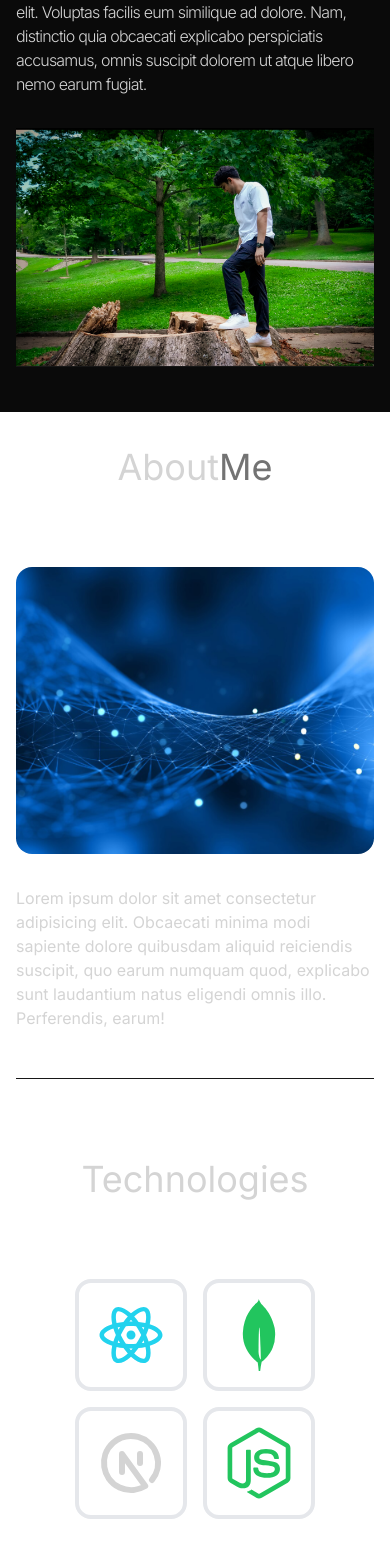
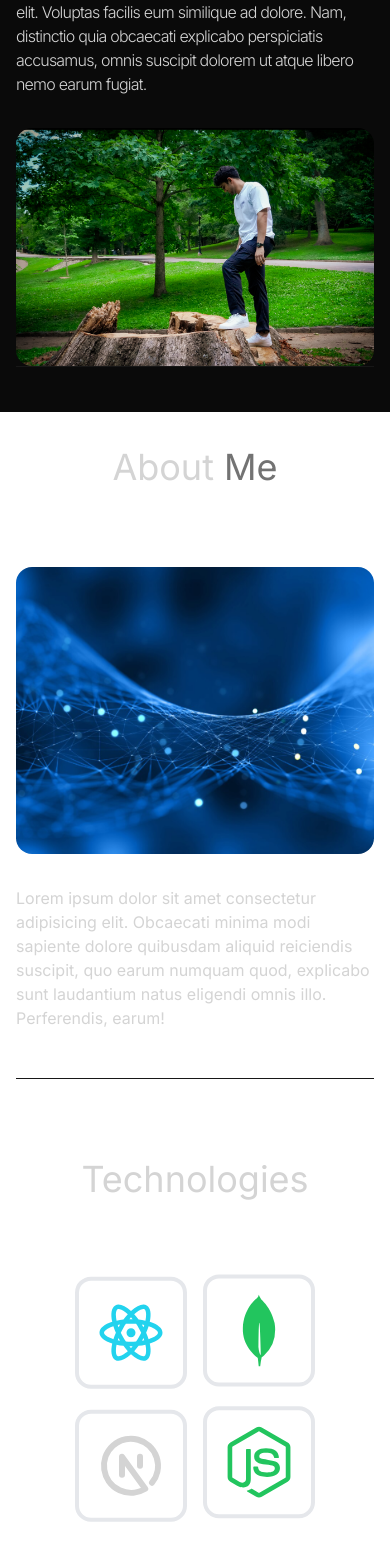
Before and after one commit to Sribhuvan-25/Personal-Website, a React (Vite) app: page / in a window 390 px wide. Shown: the part 432-1992 px from the top of the page. Built offline with nearby package versions, Linux system fonts and the light colour scheme.

Commit message:
Added animation using framer motion

```diff
--- a/src/components/About.jsx
+++ b/src/components/About.jsx
@@ -1,26 +1,35 @@
 import aboutImage from "../assets/about.png"
+import { motion } from "framer-motion"
 
 const About = () => {
   return (
     <div className="border-b border-neutral-900 pb-4">
         <h2 className="my-20 text-center text-4xl">
-        About
+        About{" "}
         <span className="text-neutral-500">Me</span>
         </h2>
         <div className="flex flex-wrap">
-            <div className="w-full lg:w-1/2 lg:p-8">
+            <motion.div
+            whileInView={{opacity: 1, x:0}}
+            initial={{opacity: 0, x:-100}}
+            transition={{duration: 0.5}}
+            className="w-full lg:w-1/2 lg:p-8">
                 <div className="flex items-center justify-center">
                     <img className="rounded-2xl" src={aboutImage} alt="" />
                 </div>
-            </div>
-            <div className="w-full lg:w-1/2">
+            </motion.div>
+            <motion.div
+            whileInView={{opacity: 1, x:0}}
+            initial={{opacity: 0, x:100}}
+            transition={{duration: 0.5}}
+            className="w-full lg:w-1/2">
                     <div className="flex justify-center lg:justify-start">
                         <p className="my-2 max-w-xl py-6">Lorem ipsum dolor sit amet consectetur adipisicing elit.
                             Obcaecati minima modi sapiente dolore quibusdam aliquid reiciendis suscipit, quo earum
                             numquam quod, explicabo sunt laudantium natus eligendi omnis illo. Perferendis, earum!
                         </p>
                     </div>
-            </div>
+            </motion.div>
         </div>
     </div>
   )
--- a/src/components/Experience.jsx
+++ b/src/components/Experience.jsx
@@ -1,18 +1,33 @@
 import { EXPERIENCES } from "../constants"
+import { motion } from "framer-motion"
 
 const Experience = () => {
   return (
     <div className="border-b border-neutral-900 pb-4">
-      <h2 className="my-20 text-center text-4xl">Experience</h2>
+        <motion.h2
+        whileInView={{opacity: 1, y: 0}}
+        initial={{opacity: 0, y: -100}}
+        transition={{duration: 1.5}}
+        className="my-20 text-center text-4xl">
+            Experience
+        </motion.h2>
       <div>
         {EXPERIENCES.map((exp, idx) => (
             <div
                 key={idx}
                 className="mb-8 flex flex-wrap lg:justify-center">
-                <div className="w-full lg:w-1/4">
+                <motion.div
+                whileInView={{opacity: 1, x: 0}}
+                initial={{opacity: 0, x: -100}}
+                transition={{duration: 1.5}}
+                className="w-full lg:w-1/4">
                     <p className="mb-2 text-sm text-neutral-400">{exp.year}</p>
-                </div>
-                <div className="w-full max-w-xl lg:w-3/4">
+                </motion.div>
+                <motion.div
+                whileInView={{opacity: 1, x: 0}}
+                initial={{opacity: 0, x: 100}}
+                transition={{duration: 1}}
+                className="w-full max-w-xl lg:w-3/4">
                     <h6 className="mb-2 font-semibold">
                         {exp.role} - <span className="text-sm text-purple-100">{exp.company}</span>
                     </h6>
@@ -23,7 +38,7 @@
                             {technology}
                         </span>
                     ))}
-                </div>
+                </motion.div>
             </div>
         ))}
       </div>
--- a/src/components/Me.jsx
+++ b/src/components/Me.jsx
@@ -1,4 +1,15 @@
 import profile from "../assets/profile.jpg";
+import { motion } from "framer-motion";
+
+const container = (delay) => ({
+  hidden: {x: -100, opacity: 0},
+  visible: {
+    x:0,
+    opacity: 1,
+    transition: { duration: 0.5, delay: delay},
+  },
+
+})
 
 const Me = () => {
   return (
@@ -6,18 +17,41 @@
       <div className="flex flex-wrap">
         <div className="w-full lg:w-1/2">
           <div className="flex flex-col items-center lg:items-start">
-            <h1 className="pb-16 text-6xl font-thin tracking-tight lg:mt-16 lg:text-8xl">
+            <motion.h1
+            variants={container(0)}
+            initial="hidden"
+            animate="visible"
+            className="pb-16 text-6xl font-thin tracking-tight lg:mt-16 lg:text-8xl">
               Sribhuvan Yellu
-            </h1>
-            <span className="bg-gradient-to-r from-pink-300 via-slate-500 to-purple-500
-            bg-clip-text text-4xl tracking-tight text-transparent"> Developer</span>
-            <p className="my-2 max-w-xl py-6 font-light tracking-tighter">Lorem ipsum dolor sit amet consectetur adipisicing elit. Voluptas facilis eum similique ad dolore.
-              Nam, distinctio quia obcaecati explicabo perspiciatis accusamus, omnis suscipit dolorem ut atque libero nemo earum fugiat.</p>
+            </motion.h1>
+            <motion.span
+            variants={container(0.2)}
+            initial="hidden"
+            animate="visible"
+            className="bg-gradient-to-r from-pink-300 via-slate-500 to-purple-500
+            bg-clip-text text-4xl tracking-tight text-transparent">
+              Developer
+            </motion.span>
+            <motion.p
+            variants={container(0.4)}
+            initial="hidden"
+            animate="visible"
+            className="my-2 max-w-xl py-6 font-light tracking-tighter">
+              Lorem ipsum dolor sit amet consectetur adipisicing elit. Voluptas facilis eum similique ad dolore.
+              Nam, distinctio quia obcaecati explicabo perspiciatis accusamus, omnis suscipit dolorem ut atque libero nemo earum fugiat.
+            </motion.p>
           </div>
         </div>
         <div className="w-full lg:w-1/2 lg:p-8">
           <div className="flex justify-center">
-            <img src={profile} alt="Sirbhuvan" />
+            <motion.img
+            className="rounded-2xl"
+            initial={{x: 100, opacity: 0}}
+            animate={{x: 0, opacity: 1}}
+            transition={{duration: 1, delay: 0.8}}
+            src={profile}
+            alt="Sirbhuvan"
+            />
           </div>
         </div>
       </div>
--- a/src/components/Projects.jsx
+++ b/src/components/Projects.jsx
@@ -1,13 +1,22 @@
 import { PROJECTS } from "../constants"
+import { motion } from "framer-motion"
 
 const Projects = () => {
   return (
     <div className="border-b border-neutral-900 pb-4">
-      <h2 className="my-20 text-center text-4xl">Projects</h2>
+      <motion.h2
+        whileInView={{opacity: 1, y: 0}}
+        initial={{opacity: 0, y: -100}}
+        transition={{duration: 0.5}}
+        className="my-20 text-center text-4xl">Projects</motion.h2>
       <div>
         {PROJECTS.map((project, idx) => (
             <div key={idx} className="mb-8 flex flex-wrap lg:justify-center">
-                <div className="w-full lg:w-1/4">
+                <motion.div
+                whileInView={{opacity: 1, x: 0}}
+                initial={{opacity: 0, x: -100}}
+                transition={{duration: 1}}
+                className="w-full lg:w-1/4">
                     <img
                     src={project.image}
                     width={150}
@@ -15,8 +24,12 @@
                     alt={project.title}
                     className="mb-6 rounded"
                     />
-                </div>
-                <div className="w-full max-w-xl lg:w-3/4">
+                </motion.div>
+                <motion.div
+                whileInView={{opacity: 1, y: 0}}
+                initial={{opacity: 0, y: 100}}
+                transition={{duration: 1}}
+                className="w-full max-w-xl lg:w-3/4">
                     <h6 className="mb-2 font-semibold">{project.title}</h6>
                     <p className="mb-4 text-neutral-400">{project.description}</p>
                     {project.technologies.map((technology, idx) => (
@@ -25,7 +38,7 @@
                             {technology}
                         </span>
                     ))}
-                </div>
+                </motion.div>
             </div>
         ))}
       </div>
--- a/src/components/TechStack.jsx
+++ b/src/components/TechStack.jsx
@@ -2,25 +2,65 @@
 import { TbBrandNextjs } from "react-icons/tb"
 import { SiMongodb } from "react-icons/si"
 import { FaNodeJs } from "react-icons/fa"
+import { inView, motion } from "framer-motion"
+
+const iconAnimaiton = (duration) => ({
+    initial: { y: -10 },
+    animate: {
+        y: [10, -10],
+        transition: {
+            duration: duration,
+            ease: "linear",
+            repeat: Infinity,
+            repeatType: "reverse",
+        }
+    }
+})
 
 const TechStack = () => {
   return (
     <div className="border-b border-neutral-800 pb-24">
-      <h2 className="my-20 text-center text-4xl">Technologies</h2>
-      <div className="flex flex-wrap items-center justify-center gap-4">
-        <div className="rounded-2xl border-4 borer-neutral-800 p-4">
+        <motion.h2
+        whileInView={{opacity: 1, y: 0}}
+        initial={{opacity: 0, y: -100}}
+        transition={{duration: 1.5}}
+        className="my-20 text-center text-4xl">
+        Technologies
+        </motion.h2>
+      <motion.div
+      whileInView={{opacity: 1, x:0}}
+      initial={{opacity: 0, x: -100}}
+      transition={{duration: 1.5}}
+      className="flex flex-wrap items-center justify-center gap-4">
+        <motion.div
+        variants={iconAnimaiton(2.5)}
+        initial="initial"
+        animate="animate"
+        className="rounded-2xl border-4 borer-neutral-800 p-4">
             <RiReactjsLine className="text-7xl text-cyan-400"/>
-        </div>
-        <div className="rounded-2xl border-4 borer-neutral-800 p-4">
+        </motion.div>
+        <motion.div
+        variants={iconAnimaiton(2.0)}
+        initial="initial"
+        animate="animate"
+        className="rounded-2xl border-4 borer-neutral-800 p-4">
             <SiMongodb className="text-7xl text-green-500"/>
-        </div>
-        <div className="rounded-2xl border-4 borer-neutral-800 p-4">
+        </motion.div>
+        <motion.div
+        variants={iconAnimaiton(1.5)}
+        initial="initial"
+        animate="animate"
+        className="rounded-2xl border-4 borer-neutral-800 p-4">
             <TbBrandNextjs className="text-7xl"/>
-        </div>
-        <div className="rounded-2xl border-4 borer-neutral-800 p-4">
+        </motion.div>
+        <motion.div
+        variants={iconAnimaiton(1)}
+        initial="initial"
+        animate="animate"
+        className="rounded-2xl border-4 borer-neutral-800 p-4">
             <FaNodeJs className="text-7xl text-green-500"/>
-        </div>
-      </div>
+        </motion.div>
+      </motion.div>
     </div>
   )
 }
```
